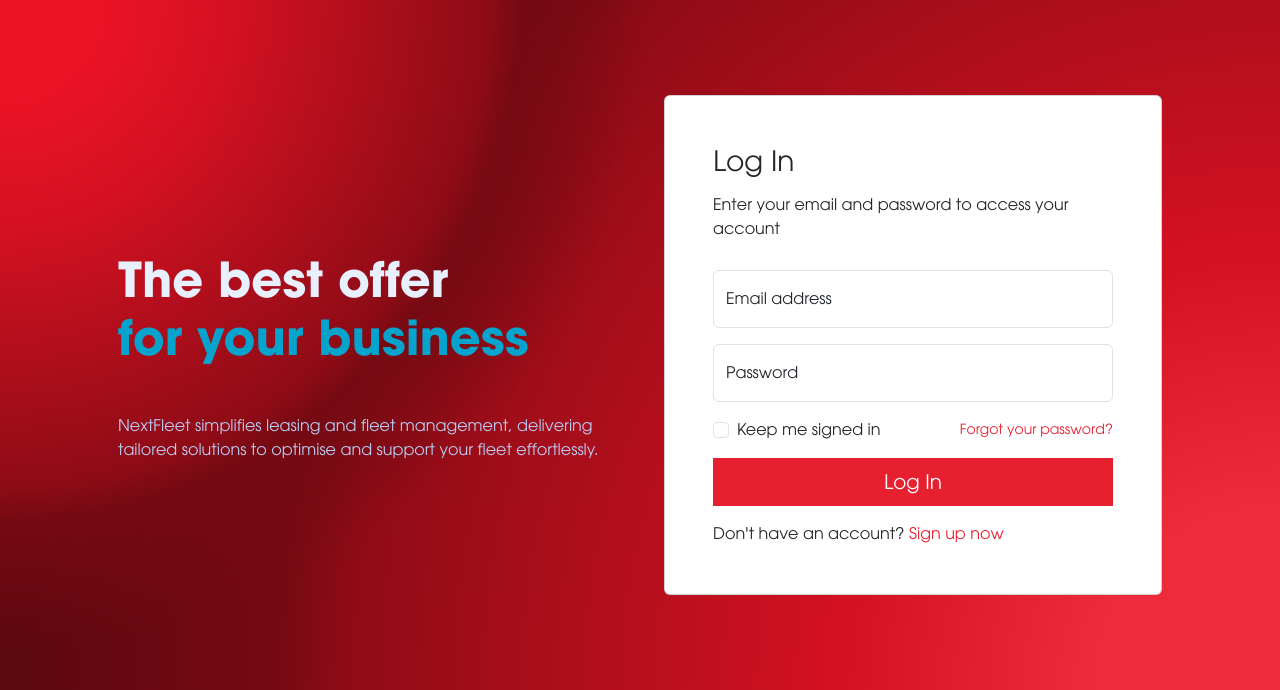
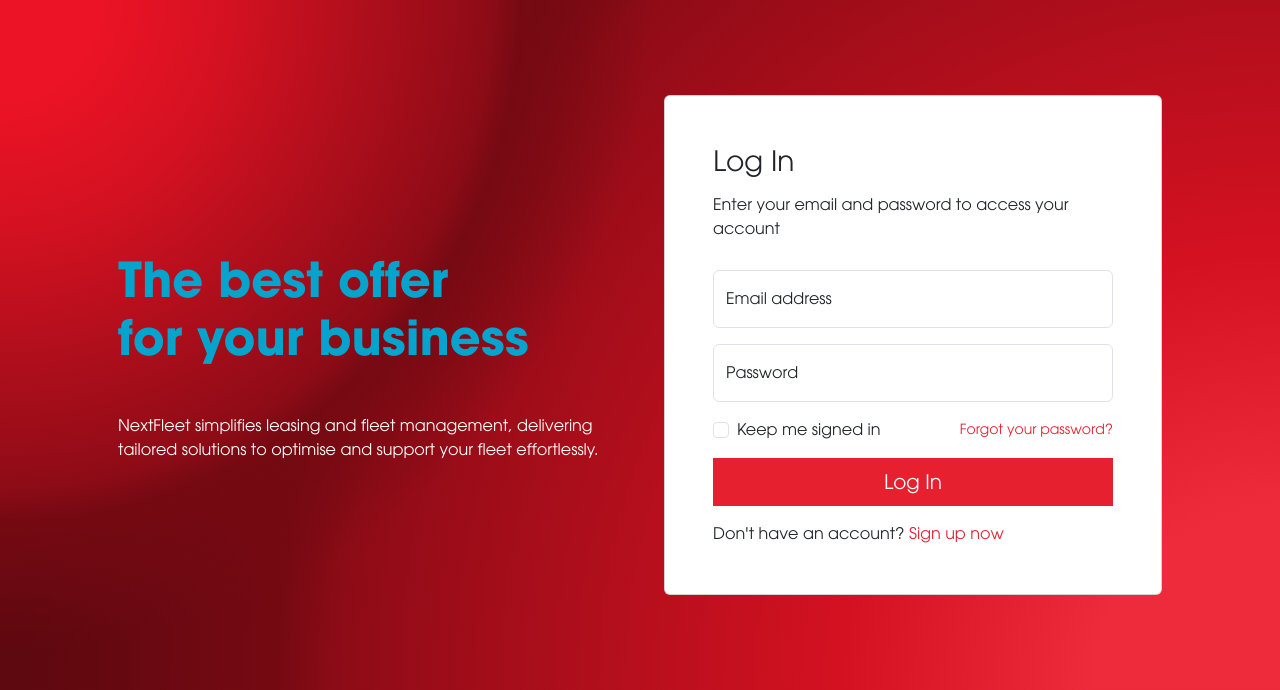
Before and after one commit to webdevi121/nextfleet, a PHP site: page /login.html in a window 1280 px wide. Shown: the part 229-919 px from the top of the page. Run offline with PHP 8.4, Linux system fonts and the light colour scheme; some libraries are stand-ins or nearby versions.

Commit message:
update login screen

```diff
--- a/login.html
+++ b/login.html
@@ -121,11 +121,11 @@
     <div class="container px-4 py-5 px-md-5 text-center text-lg-start my-5 position-relative z-2">
         <div class="row gx-lg-5 align-items-center">
             <div class="col-lg-6 mb-5 mb-lg-0 d-none d-md-block" style="z-index: 10">
-                <h1 class="my-5 display-5 fw-bold ls-tight" style="color: hsl(218, 81%, 95%)">
+                <h1 class="my-5 display-5 fw-bold ls-tight" style="color: #06a3cc">
                 The best offer <br />
-                <span style="color: #06a3cc">for your business</span>
+                <span>for your business</span>
                 </h1>
-                <p class="mb-4 opacity-70" style="color: hsl(218, 81%, 85%)">
+                <p class="mb-4 text-white">
                 NextFleet simplifies leasing and fleet management, delivering tailored solutions to optimise and support your fleet effortlessly.
                 </p>
             </div>
--- a/php/login.php
+++ b/php/login.php
@@ -55,11 +55,11 @@
     <div class="container px-4 py-5 px-md-5 text-center text-lg-start my-5 position-relative z-2">
         <div class="row gx-lg-5 align-items-center">
             <div class="col-lg-6 mb-5 mb-lg-0 d-none d-md-block" style="z-index: 10">
-                <h1 class="my-5 display-5 fw-bold ls-tight" style="color: hsl(218, 81%, 95%)">
+                <h1 class="my-5 display-5 fw-bold ls-tight" style="color: #06a3cc">
                 The best offer <br />
-                <span style="color: #06a3cc">for your business</span>
+                <span>for your business</span>
                 </h1>
-                <p class="mb-4 opacity-70" style="color: hsl(218, 81%, 85%)">
+                <p class="mb-4 text-white">
                 NextFleet simplifies leasing and fleet management, delivering tailored solutions to optimise and support your fleet effortlessly.
                 </p>
             </div>
```
Also changed, not shown: .github/workflows/main.yml, 1 other file.
